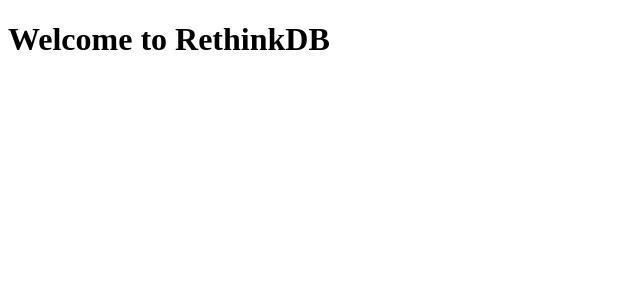
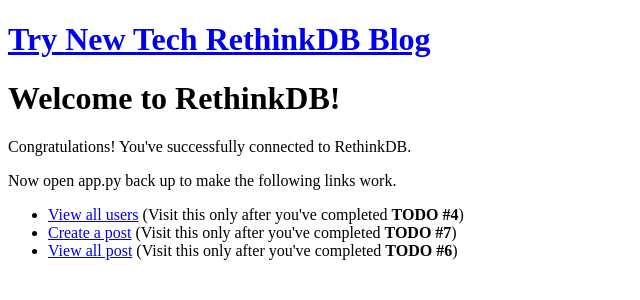
Before and after one commit to trynewtech/rethinkdb-meetup-example, a Flask app: page / in a window 1280 px wide. Shown: the top 300 px of the page, without its empty margins (0-640 px from the left). Run offline with Flask 2, Linux system fonts and the light colour scheme.

Commit message:
Elaborate TODOs, add hints, and add page links.

```diff
--- a/python-flask/app.py
+++ b/python-flask/app.py
@@ -1,28 +1,46 @@
+import rethinkdb as r
 from flask import Flask, request, render_template, redirect, url_for
-import rethinkdb as r
-
-
 app = Flask(__name__)
 
 
-'''
-### DO THINGS HERE
-'''
+"""
+### COMPLETE THE FOLLOWING TODOS
+"""
 
-# TODO: #1 Look at the README to add yourself to the blog
 
-# TODO: #2 Make database connection
+# TODO: #1. Look at the README to add yourself to the blog
+
+
+# TODO: #2. Make database connection
+# Hint: Set the following variables to actual values provided by the organizers
 host = ''
 port = 0
 connection = r.connect(host, port)
 
 
+# TODO: #3. Test it by running this script and visiting http://localhost:5000
+
+
+# REMEMBER!
+# If you need help, visit http://rethinkdb.com/docs/guide/python/
+# Or raise your hand / ask a nearby mentor to come help you if you get stuck.
+
+
 @app.route('/users')
 def users():
-    # TODO: #3 Get all users
-    users = []
+    # TODO: #4. Get all users
+    # Hint: Construct a list of user objects (dictionaries) like the following
+    users = [
+        {
+            'id': 0,
+            'name': '',
+        },
+    ]
 
     return render_template('users.html', users=users)
+
+
+# TODO: #5. Visit http://localhost:5000/users in the browser to test #4
 
 
 @app.route('/post', methods=['POST'])
@@ -30,74 +48,112 @@
     post_title = request.form['title']
     post_text = request.form['text']
 
-    # TODO: #4 Save the post to the database
-    post = {}
+    # TODO: #6. Save the post to the database and get the resulting ID
+    # Hint: Use post_title and post_text in your query
+    post_id = 0
 
-    return redirect(url_for('post', id=post['id']))
+    # Note: This redirects, so you'll have to complete #7 before testing this
+    return redirect(url_for('post', id=post_id))
 
 
 @app.route('/post/<id>')
 def post(id):
-    # TODO: #5 Get the post by its id (use id)
+    # TODO: #7. Get the post by its ID by using the provided "id" argument
+    post = {
+        'id': 0,
+        'title': '',
+        'text': '',
+    }
+
+    return render_template('post.html', post=post)
+
+
+# TODO: #8. Visit http://localhost:5000/post and create a few posts
+
+
+@app.route('/posts')
+def posts():
+    # TODO: #9. Get all posts
+    # Hint: posts has the same structure as #7, but now within a list
+    posts = []
+
+    return render_template('posts.html', posts=posts)
+
+
+# TODO: #10. Visit http://localhost:5000/posts to see everyone's posts so far
+
+
+@app.route('/user/<id>')
+def user_posts(id):
+    # TODO: #11. Get all posts from a specific user by using the provided "id" argument
+    # Hint: Same as #9. But you already knew that, right?
+    posts = []
+
+    return render_template('posts.html', posts=posts)
+
+
+# TODO: #12. Visit the users page again and click on a user to see their posts
+
+
+"""
+### CONGRATULATIONS
+### You've completed the beginner challenges.
+### Now see if you can complete the following!
+"""
+
+
+# TODO: #13. Visit the RethinkDB interface again to see how the data is being
+# stored. Note: this is a shared database, please respect each others' data.
+
+
+@app.route('/post/<title>')
+def post_by_title(title):
+    """Displays the post given its title."""
+
+    # TODO: #14. Get a post by its title by using the provided "title" argument
     post = {}
 
     return render_template('post.html', post=post)
 
 
-@app.route('/posts')
-def posts():
-    # TODO: #6 Get all posts
-    posts = []
-
-    return render_template('posts.html', posts=posts)
-
-
-@app.route('/user/<id>/posts')
-def user_posts(id):
-    # TODO: #7 Get all posts by a user (use their id)
-    posts = []
-
-    return render_template('posts.html', posts=posts)
-
-
-# --- ADVANCED ---
-
-@app.route('/post/<title>')
-def post_by_title(title):
-    """Displays the post given its title."""
-
-    # TODO: #8 Get the post by its title
-    post = {}
-
-    return render_template('post.html', post=post)
+# TODO: #15. Visit a post page and click on the "friendly URL" link to test it
 
 
 @app.route('/post/<id>/details')
 def post_details(id):
     """Displays the post and additional details, i.e. the author information."""
 
-    # TODO: #9 Get the post by its id (use id) (you did this before :)
+    # TODO: #16. Get the post and its user from the provided post ID
+    # Hint: Use a table join
     post = {}
-
-    # TODO: #10 Get the user's information
-    user = {}
+    user = {
+        'id': 0,
+        'name': '',
+    }
 
     return render_template('post.html', post=post, user=user)
 
 
-'''
-### OKAY STOP DOING THINGS
-'''
+# TODO: #17. Go back to a post page and visit the "Post details" at the bottom
+
+
+"""
+### CONGRATULATIONS!
+### You've completed the intermediate challenges.
+### Take a breather. Talk to a nearby mentor when you're ready for more.
+"""
 
 
 # Views you don't care about
 @app.route('/')
 def index():
     return render_template('index.html')
-@app.route('/post')
-def make_post():
-    return render_template('makepost.html')
 
 
-if __name__ == "__main__":
+@app.route('/post')
+def new_post():
+    return render_template('new_post.html')
+
+
+if __name__ == '__main__':
     app.run(debug=True)
--- a/python-flask/templates/_layout.html
+++ b/python-flask/templates/_layout.html
@@ -4,6 +4,8 @@
     <title>RethinkDB</title>
   </head>
   <body>
+    <h1><a href="{{ url_for('index') }}">Try New Tech RethinkDB Blog</a></h1>
+
     {% block content %}{% endblock %}
   </body>
 </html>
--- a/python-flask/templates/index.html
+++ b/python-flask/templates/index.html
@@ -1,4 +1,11 @@
 {% extends '_layout.html' %}
 {% block content %}
-<h1>Welcome to RethinkDB</h1>
+<h1>Welcome to RethinkDB!</h1>
+<p>Congratulations! You've successfully connected to RethinkDB.</p>
+<p>Now open app.py back up to make the following links work.</p>
+<ul>
+  <li><a href="{{ url_for('users') }}">View all users</a> (Visit this only after you've completed <strong>TODO #4</strong>)</li>
+  <li><a href="{{ url_for('new_post') }}">Create a post</a> (Visit this only after you've completed <strong>TODO #7</strong>)</li>
+  <li><a href="{{ url_for('posts') }}">View all post</a> (Visit this only after you've completed <strong>TODO #6</strong>)</li>
+</ul>
 {% endblock %}
--- a/python-flask/templates/posts.html
+++ b/python-flask/templates/posts.html
@@ -1,7 +1,9 @@
 {% extends '_layout.html' %}
 {% block content %}
 <h3>Posts:</h3>
+<ul>
 {% for post in posts %}
-<a href='{{url_for('post', id=post.id)}}'><h3>{{ post.title }}</h3></a>
+<li><a href="{{url_for('post', id=post.id)}}">{{ post.title }}</a></li>
 {% endfor %}
+</ul>
 {% endblock %}
--- a/python-flask/templates/users.html
+++ b/python-flask/templates/users.html
@@ -1,7 +1,9 @@
 {% extends '_layout.html' %}
 {% block content %}
 <h3>Users:</h3>
+<ul>
 {% for user in users %}
-<a href="{{url_for('user_posts', id=user.id)}}"><h3>{{ user.name }}</h3></a>
+<li><a href="{{url_for('user_posts', id=user.id)}}">{{ user.name }}</a> (Visit this only after completing <strong>TODO #11</strong>)</li>
 {% endfor %}
+</ul>
 {% endblock %}
```
Also changed, not shown: python-flask/templates/post.html (+19 -3 lines), python-flask/templates/new_post.html (renamed from python-flask/templates/makepost.html).
